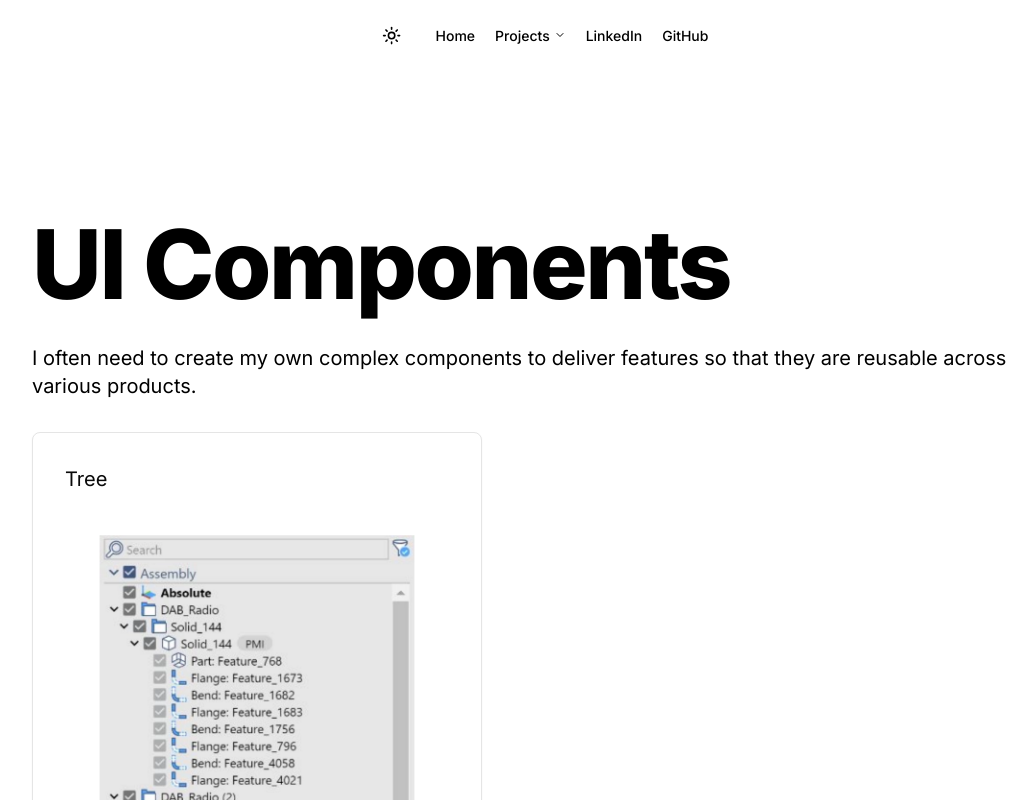
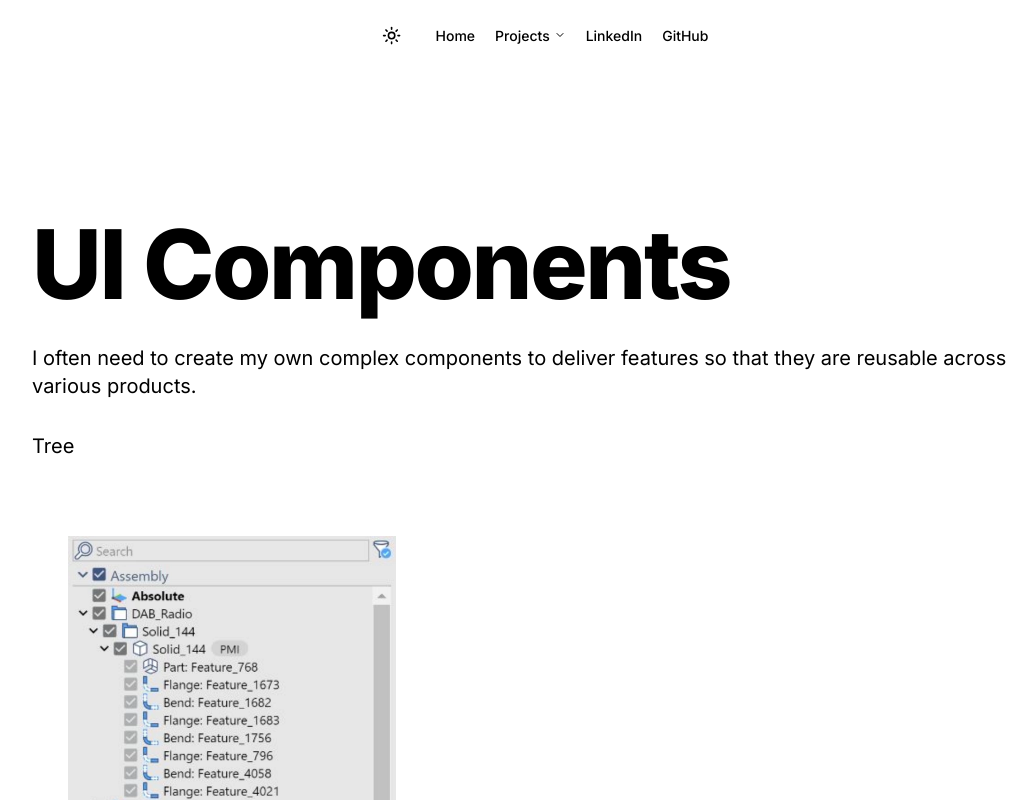
Before and after one commit to wraig0/portfolio, a Next.js app: page /projects/ui-components in a window 1280 px wide. Shown: the top 800 px of the page, without its empty margins (96-1132 px from the left). Built offline with nearby package versions, Linux system fonts and the light colour scheme.

Commit message:
refactor section component

```diff
--- a/app/projects/page.tsx
+++ b/app/projects/page.tsx
@@ -1,10 +1,11 @@
 import { Card } from "@/components/ui/card";
 import Link from "next/link";
 import { projects } from "./projects";
+import ProjectSection from "../../components/project-section";
 
 export default function Projects() {
   return (
-    <section className="p-8 lg:p-32 flex flex-col gap-8">
+    <ProjectSection>
       <h1>Projects</h1>
       {projects.map((project) => (
         <Link key={project.href} href={project.href}>
@@ -14,6 +15,6 @@ export default function Projects() {
           </Card>
         </Link>
       ))}
-    </section>
+    </ProjectSection>
   );
 }
--- a/app/projects/property-portfolio/page.tsx
+++ b/app/projects/property-portfolio/page.tsx
@@ -5,8 +5,8 @@ import editTenancy0 from "@/public/edit-tenancy-0.webp";
 import editTenancy1 from "@/public/edit-tenancy-1.webp";
 
 import Image from "next/image";
-import { PropsWithChildren } from "react";
-import Paragraph from "../../../components/paragraph";
+import Paragraph from "@/components/paragraph";
+import ProjectSection from "@/components/project-section";
 
 const WIDTH_SCREENSHOT = 500;
 const LOADING = "lazy";
@@ -36,7 +36,7 @@ const screenshots = [
 
 export default function MobileApp() {
   return (
-    <section className="p-8 lg:p-32 flex flex-col gap-8">
+    <ProjectSection>
       <h1>Property portfolio</h1>
       <Paragraph>
         A mobile app for property management. The app allows you to manage your
@@ -69,6 +69,6 @@ export default function MobileApp() {
           />
         ))}
       </div>
-    </section>
+    </ProjectSection>
   );
 }
--- a/app/projects/ui-components/page.tsx
+++ b/app/projects/ui-components/page.tsx
@@ -1,21 +1,20 @@
 import Image from "next/image";
 import tree from "@/public/tree.webp";
-import Paragraph from "../../../components/paragraph";
-import { Card } from "../../../components/ui/card";
+import Paragraph from "@/components/paragraph";
+import { Card } from "@/components/ui/card";
+import ProjectSection from "@/components/project-section";
 
 export default function UiComponents() {
   return (
-    <section className="p-32 flex flex-col gap-8">
+    <ProjectSection>
       <h1>UI Components</h1>
 
       <Paragraph>
         I often need to create my own complex components to deliver features so
         that they are reusable across various products.
       </Paragraph>
-      <Card className="p-8 w-[450px]">
-        <Paragraph>Tree</Paragraph>
-        <Image width={400} src={tree} alt="Tree" title="Tree" />
-      </Card>
-    </section>
+      <Paragraph>Tree</Paragraph>
+      <Image width={400} src={tree} alt="Tree" title="Tree" />
+    </ProjectSection>
   );
 }
--- /dev/null
+++ b/components/project-section.tsx
@@ -0,0 +1,7 @@
+export default function ProjectSection(props: React.PropsWithChildren<{}>) {
+  return (
+    <section className="p-8 lg:p-32 flex flex-col gap-8">
+      {props.children}
+    </section>
+  );
+}
```
